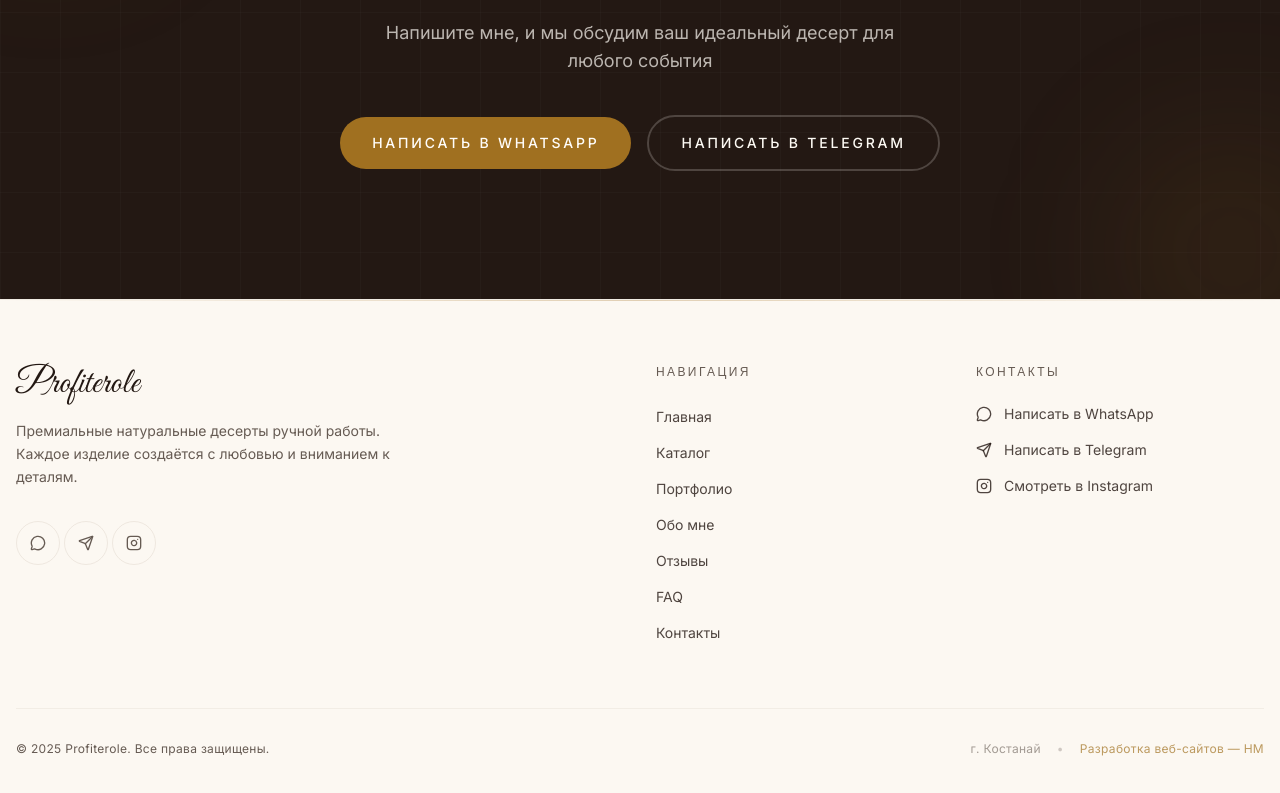
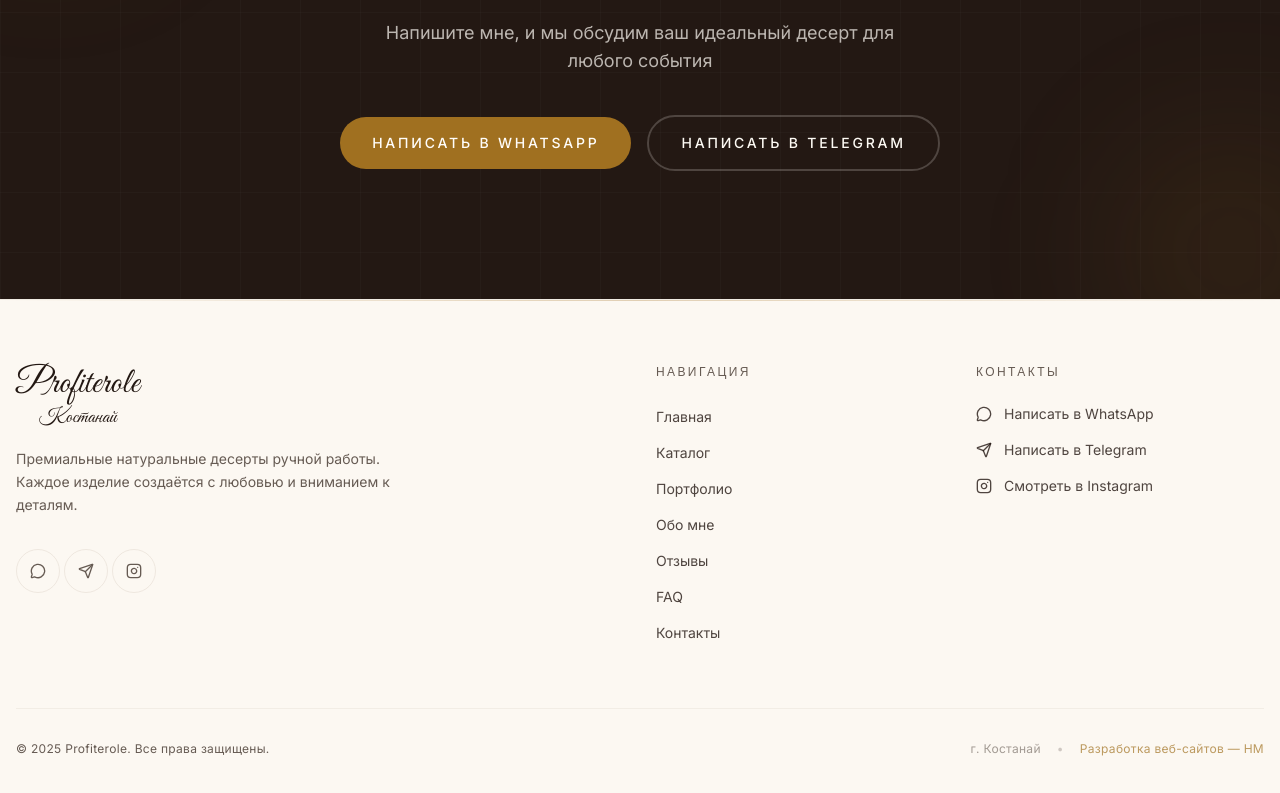
Before and after one commit to mirolyubovN/zefirka, a Next.js app: page / in a window 1280 px wide. Shown: the part 5507-6300 px from the top of the page. Built offline with nearby package versions, Linux system fonts and the light colour scheme; no server answers.

Commit message:
update footer

```diff
--- a/components/footer.tsx
+++ b/components/footer.tsx
@@ -18,7 +18,10 @@ export function Footer() {
 							href="/"
 							style={{ fontFamily: "var(--font-logo)" }} className="inline-block text-4xl text-foreground transition-colors hover:text-primary"
 						>
-							{SITE_NAME}
+							<div className='flex flex-col items-center'>
+								<span>{SITE_NAME}</span>
+								<span className='text-base lg:text-xl'>Костанай</span>
+							</div>
 						</Link>
 						<p className="mt-4 max-w-sm text-sm leading-relaxed text-muted-foreground">
 							Премиальные натуральные десерты ручной работы.
```
